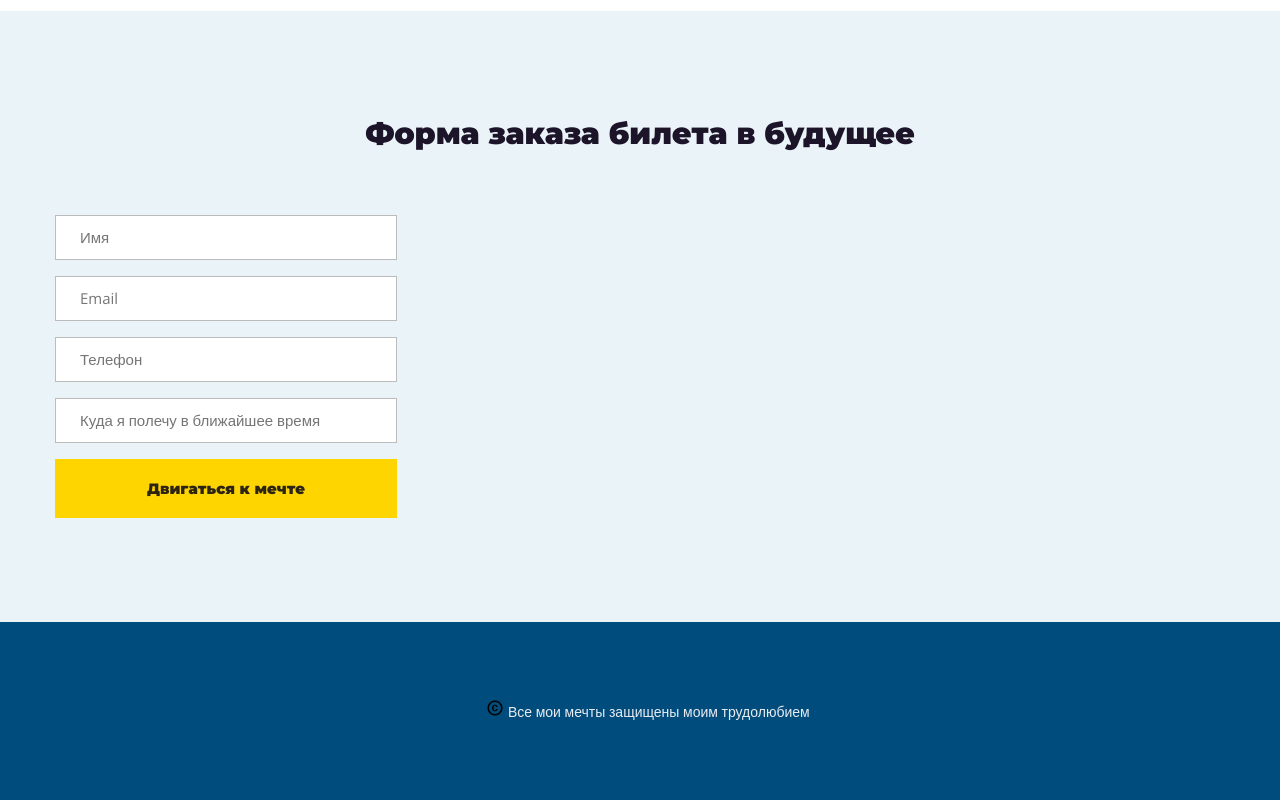
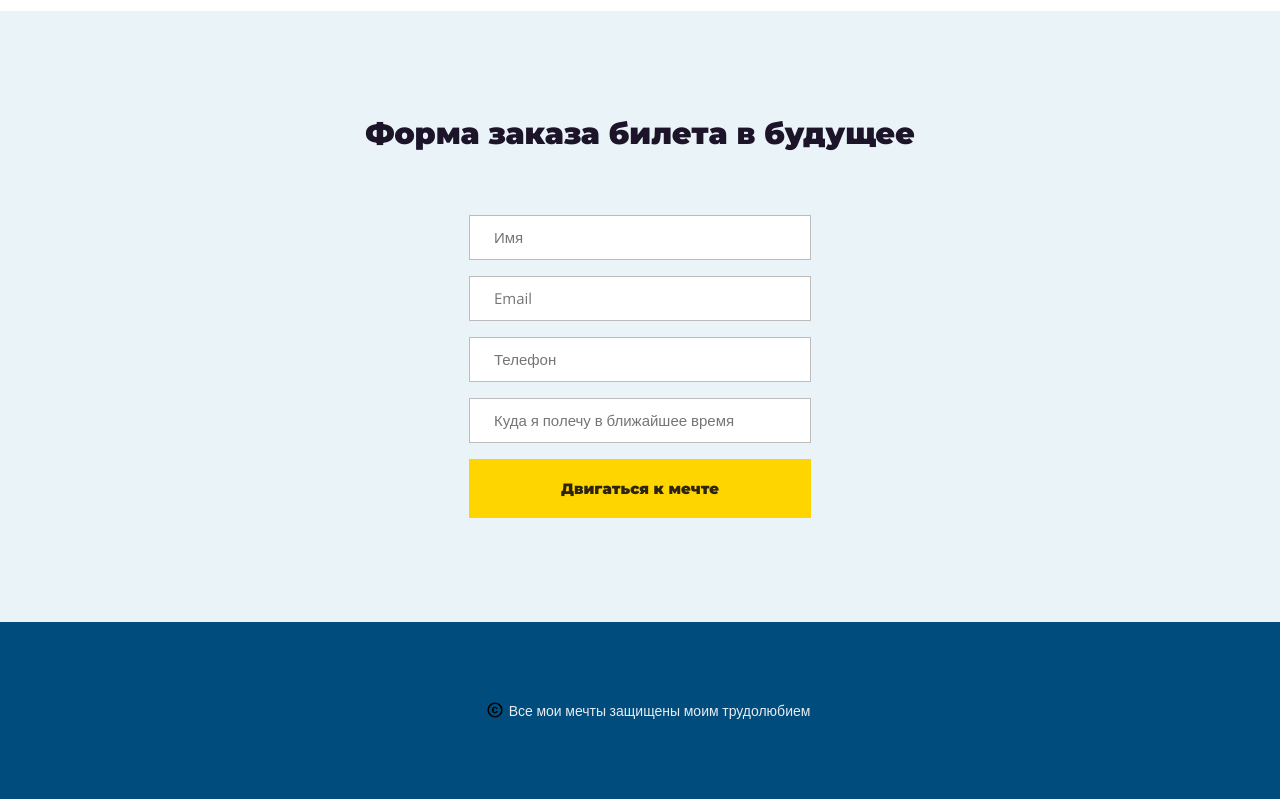
Before and after one commit to yuliyaguzun/maket, a plain HTML site: page index.html in a window 1280 px wide. Shown: the part 1512-2312 px from the top of the page. Drawn offline with nearby package versions, Linux system fonts and the light colour scheme.

Commit message:
Container css

```diff
--- a/css/main.css
+++ b/css/main.css
@@ -130,6 +130,12 @@ p {
     margin-left: auto;
 }
 
+.mail .container,
+.footer .container {
+    display: flex;
+    justify-content: center;
+}
+
 .form {
     text-align: center;
 }
@@ -161,8 +167,10 @@ footer {
 .credits {
     font-size: 14px;
     color: #E8ECF1;
+    display: flex;
+    align-items: center;
 }
 
-.icon {
-    color: #E8ECF1;
+.credits img {
+    margin-right: 5px;
 }
```
